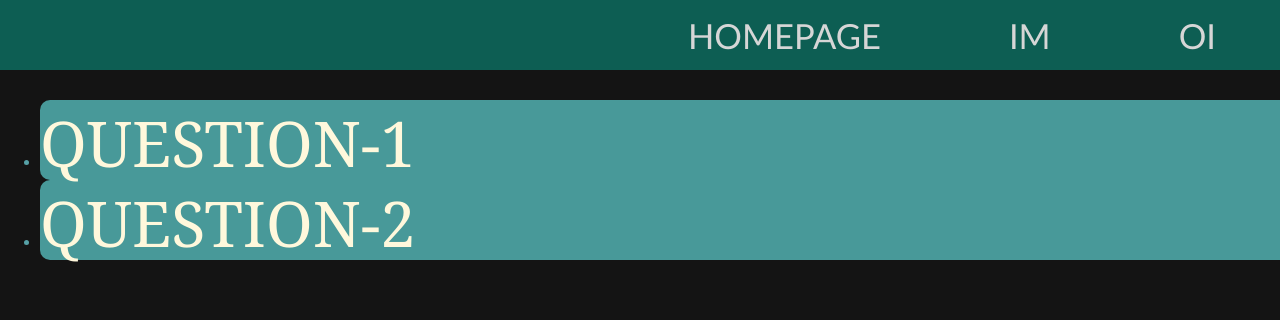
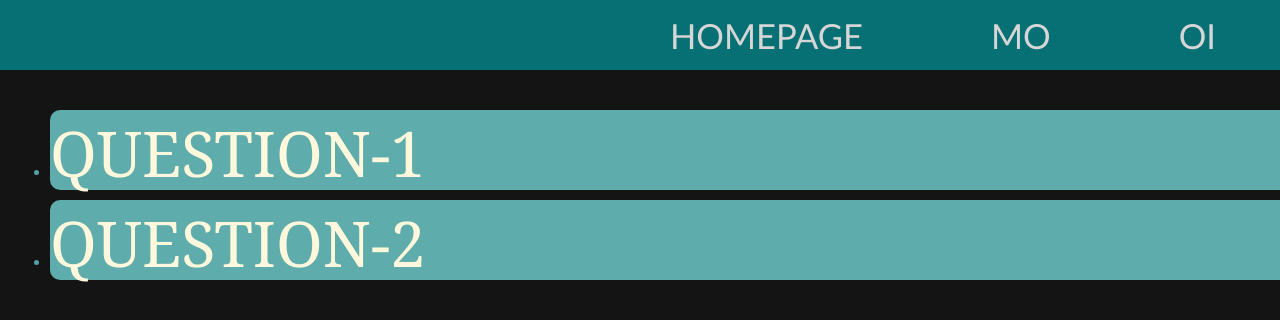
Before and after one commit to RBCorn/RBCorn.github.io, a plain HTML site: page math.html in a window 1280 px wide. Shown: the top 320 px of the page. Drawn offline with Linux system fonts and the light colour scheme.

Commit message:
git push origin main

```diff
--- a/css/mathst.css
+++ b/css/mathst.css
@@ -8,7 +8,7 @@ body{
     width: 100%;
     margin: 0px;
     padding-top: 0%;
-    background:rgb(13, 94, 83);
+    background:rgb(6, 112, 116);
     position: fixed;
     top: 0;
     font-size: larger;
@@ -52,10 +52,11 @@ body{
     position: absolute;
 }
 .Questions ul li{
-    background-color: rgb(72, 153, 153);
+    background-color: rgb(94, 172, 172);
     border-radius: 10px;
     height: 80px;
     width: 100%;
+    margin: 10px;
 }
 .Questions ul li a{
     text-decoration: none;
--- a/math.html
+++ b/math.html
@@ -9,7 +9,7 @@
         <div class="top">
             <ul>
                 <li><a href="oi.html">OI</a></li>
-                <li><a href="math.html">IM</a></li>
+                <li><a href="math.html">MO</a></li>
                 <li><a href="index.html">HOMEPAGE</a></li>
             </ul>
         </div>
```
Also changed, not shown: index.html (+1 -1 lines), oi.html (+1 -1 lines).
